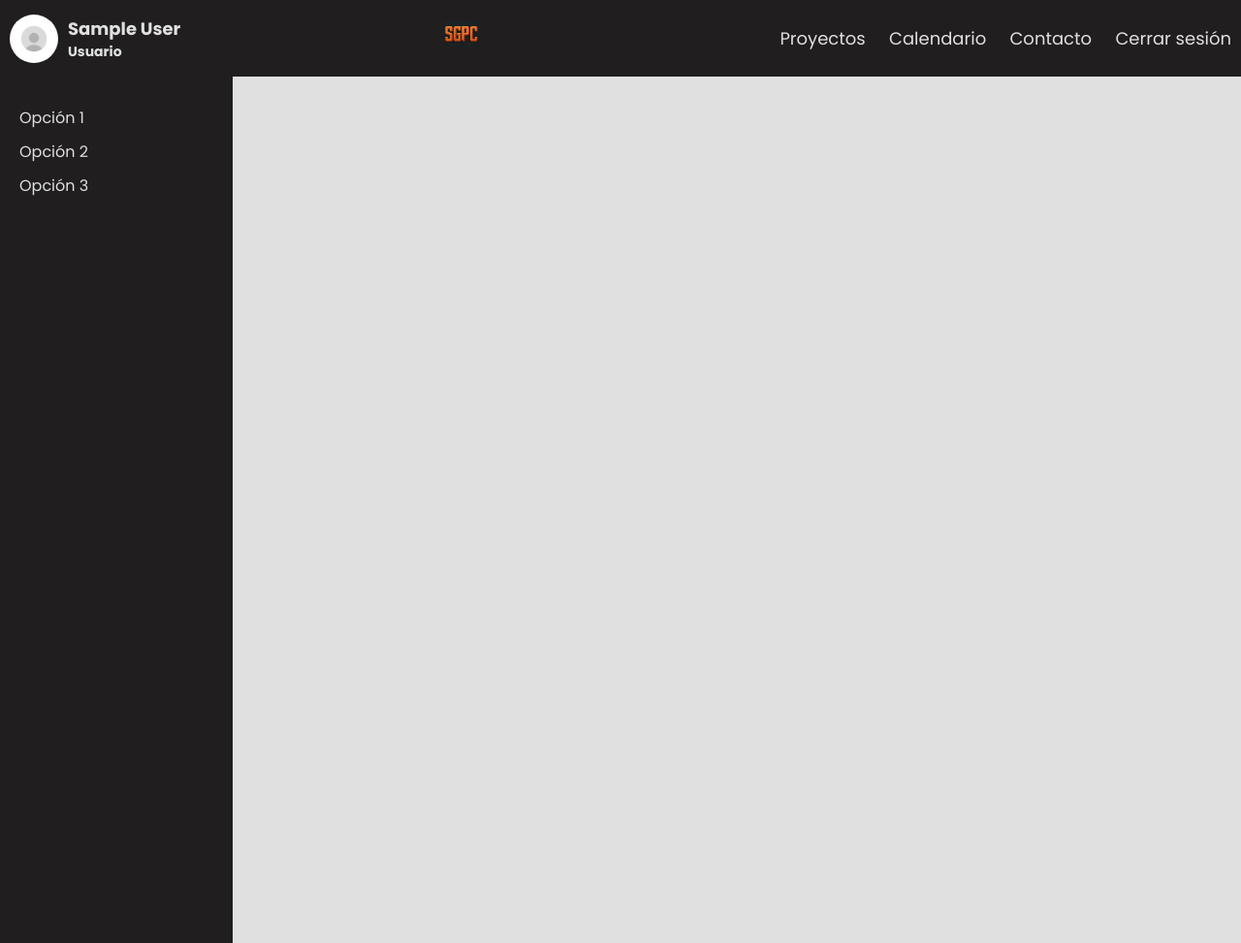
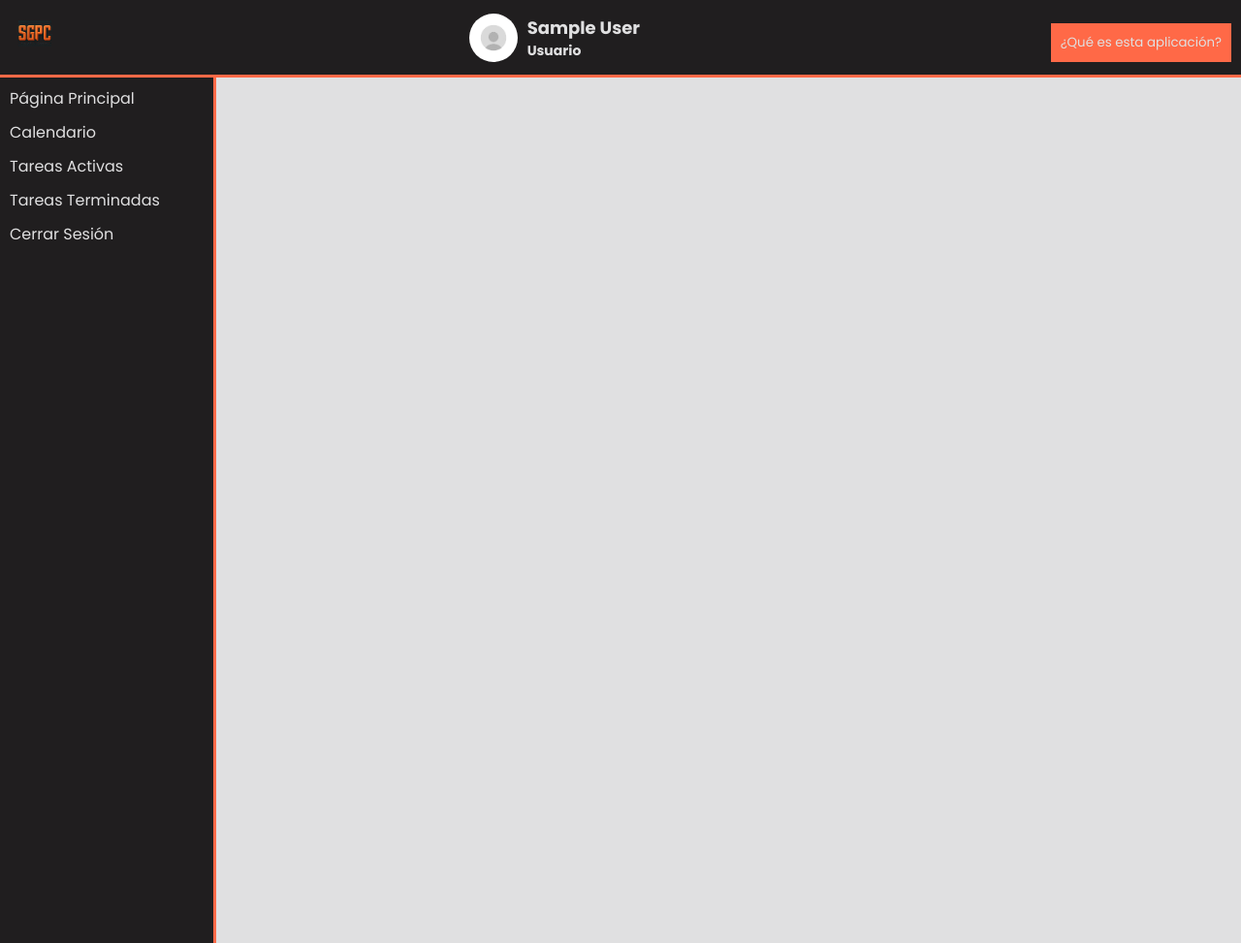
Before and after one commit to reeinharddd/SGPC, a PHP site: page /MenuUsuario/index.php in a window 1280 px wide. Shown: the whole page at 97% size. Run offline with PHP 8.4, Linux system fonts and the light colour scheme; the visitor is signed in with stand-in values (Sample User, id 1); data that the repository does not hold is empty.

Commit message:
Se modifico el index usuario y estilos

```diff
--- a/MenuUsuario/index.php
+++ b/MenuUsuario/index.php
@@ -3,12 +3,13 @@ session_start();
 
 if (!isset($_SESSION['user_name'])) {
     header('location:../Alertas/warning.html');
-    exit; // Terminar el script después de la redirección
+    exit;
 }
 ?>
 
 <!DOCTYPE html>
 <html lang="en">
+
 <head>
     <meta charset="UTF-8">
     <meta name="viewport" content="width=device-width, initial-scale=1.0">
@@ -16,34 +17,33 @@ if (!isset($_SESSION['user_name'])) {
     <link rel="stylesheet" href="../css/main.css">
     <link rel="icon" href="../img/Logo1.png" type="image/png">
 </head>
+
 <body>
     <header class="header">
+        <div class="logo">
+            <img src="../img/Logo1.png" alt="Logo de la empresa">
+        </div>
         <div class="user-info">
-            <!-- Mostrar la imagen del usuario, su nombre y rango aquí -->
             <img src="../img/account-icon-user-icon-vector-graphics_292645-552.avif" alt="Nombre del usuario">
-            <h3><?php echo $_SESSION['user_name']; ?> <p>Usuario</p></h3>
+            <h3><?php echo $_SESSION['user_name']; ?> <p>Usuario</p>
+            </h3>
 
         </div>
-        <div class="logo">
-            <!-- Logo de la empresa -->
-            <img  src="../img/Logo1.png" alt="Logo de la empresa">
-        </div>
-        <nav class="navigation">
-            <ul>
-                <li><a href="#">Proyectos</a></li>
-                <li><a href="Calendario/Calendario.php">Calendario</a></li>
-                <li><a href="Contacto.php">Contacto</a></li>
-                <li><a href="../InicioSesion/logout.php">Cerrar sesión</a></li>
-            </ul>
-        </nav>
+        <button class="about-button">¿Qué es esta aplicación?</button>
+
+
+
     </header>
     <section>
         <aside class="menu">
-            <!-- Contenido del menú desplegable -->
             <ul>
-                <li><a href="#">Opción 1</a></li>
-                <li><a href="#">Opción 2</a></li>
-                <li><a href="#">Opción 3</a></li>
+                <div class="head-menu">
+                    <li><a href="#">Página Principal</a></li>
+                    <li><a href="Calendario/Calendario.php">Calendario</a></li>
+                    </div>
+                    <li><a href="#">Tareas Activas</a></li>
+                    <li><a href="#">Tareas Terminadas</a></li>
+                    <li><a href="../InicioSesion/logout.php">Cerrar Sesión</a></li>
             </ul>
         </aside>
         <main>
@@ -100,4 +100,5 @@ if (!isset($_SESSION['user_name'])) {
     </section>
     <div class="hero"></div>
 </body>
+
 </html>
--- a/css/main.css
+++ b/css/main.css
@@ -8,7 +8,7 @@ body {
   background-color: #e0e0e1;
   margin-top: 100px;
 }
-/* Estilos para el encabezado */
+
 .header {
   display: flex;
   justify-content: space-between;
@@ -20,9 +20,10 @@ body {
   left: 0;
   right: 0;
   z-index: 1000;
+  border-bottom: 3px solid #ff6947;
 }
 
-.user-info {
+.header .user-info {
   display: flex;
   align-items: center;
   color: #e0e0e1;
@@ -50,33 +51,14 @@ body {
   height: 50px;
 }
 
-.navigation ul {
-  list-style: none;
-}
-
-.navigation ul li {
-  display: inline-block;
-  margin-right: 20px;
-}
-
-.navigation ul li:last-child {
-  margin-right: 0;
-}
-
-.navigation ul li a {
-  font-size: 18px;
-  color: #e0e0e1;
-  text-decoration: none;
-}
-
-/* Estilos para el menú desplegable (aside) */
 .menu {
   margin-top: 73.1px;
   background: rgb(32, 30, 31);
   color: #e0e0e1;
   width: 200px;
   padding-right: 10px;
-  padding: 20px;
+  padding: 10px;
+  padding-top: 0px;
   position: fixed;
   top: 0;
   left: 0px;
@@ -84,7 +66,12 @@ body {
   overflow-y: auto;
   transition: left 0.3s;
   z-index: 900;
+  display: flex;
+  flex-direction: column;
+  border-right: 3px solid  #ff6947;
 }
+
+
 
 .menu ul {
   list-style: none;
@@ -102,7 +89,7 @@ body {
   display: block;
 }
 
-/* Estilos para la sección principal (main) */
+/* Estilos para el contenido principal (main) */
 main {
   margin-left: 220px; /* Ancho del menú desplegable */
   padding: 20px;
@@ -125,27 +112,33 @@ main {
   justify-content: space-between;
   text-align: center;
 }
+
 .project-header {
   display: flex;
   justify-content: space-between;
   align-items: center;
   padding: 10px;
 }
+
 .project-number {
   font-size: 16px;
 }
+
 .project-name {
   font-size: 16px;
 }
+
 .project-location {
   font-size: 12px;
 }
+
 .project-dates {
   display: flex;
   justify-content: space-between;
   align-items: center;
   margin-top: 10px;
 }
+
 .project-date,
 .project-state {
   font-size: 14px;
@@ -175,4 +168,27 @@ main {
   background-color: #ff8a70;
 }
 
-/* Estilos adicionales para otros elementos según tus necesidades */
+.about-button {
+  background-color: #ff6947;
+  color: #e0e0e1;
+  border: none;
+  padding: 10px;
+  margin-top: 10px;
+  cursor: pointer;
+  text-decoration: none;
+}
+
+.about-button:hover::after {
+  content: "Esta es una descripción de la aplicación";
+  background-color: rgba(0, 0, 0, 0.7);
+  color: #fff;
+  position: absolute;
+  top: 100%;
+  left: 0;
+  padding: 10px;
+  display: none;
+}
+
+.about-button:hover::after {
+  display: block;
+}
```
Lines whose indentation alone changed are shown as unchanged.
